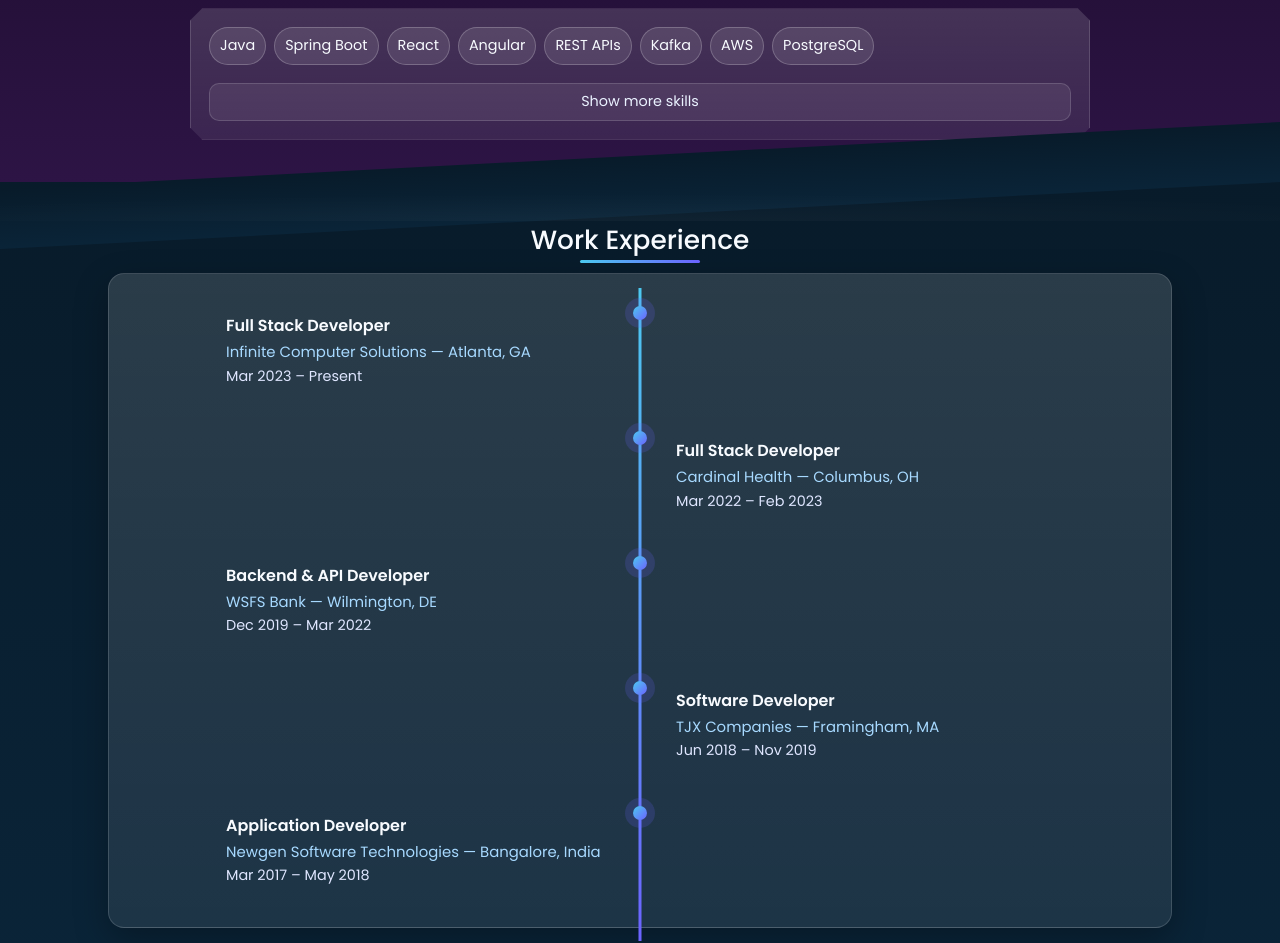
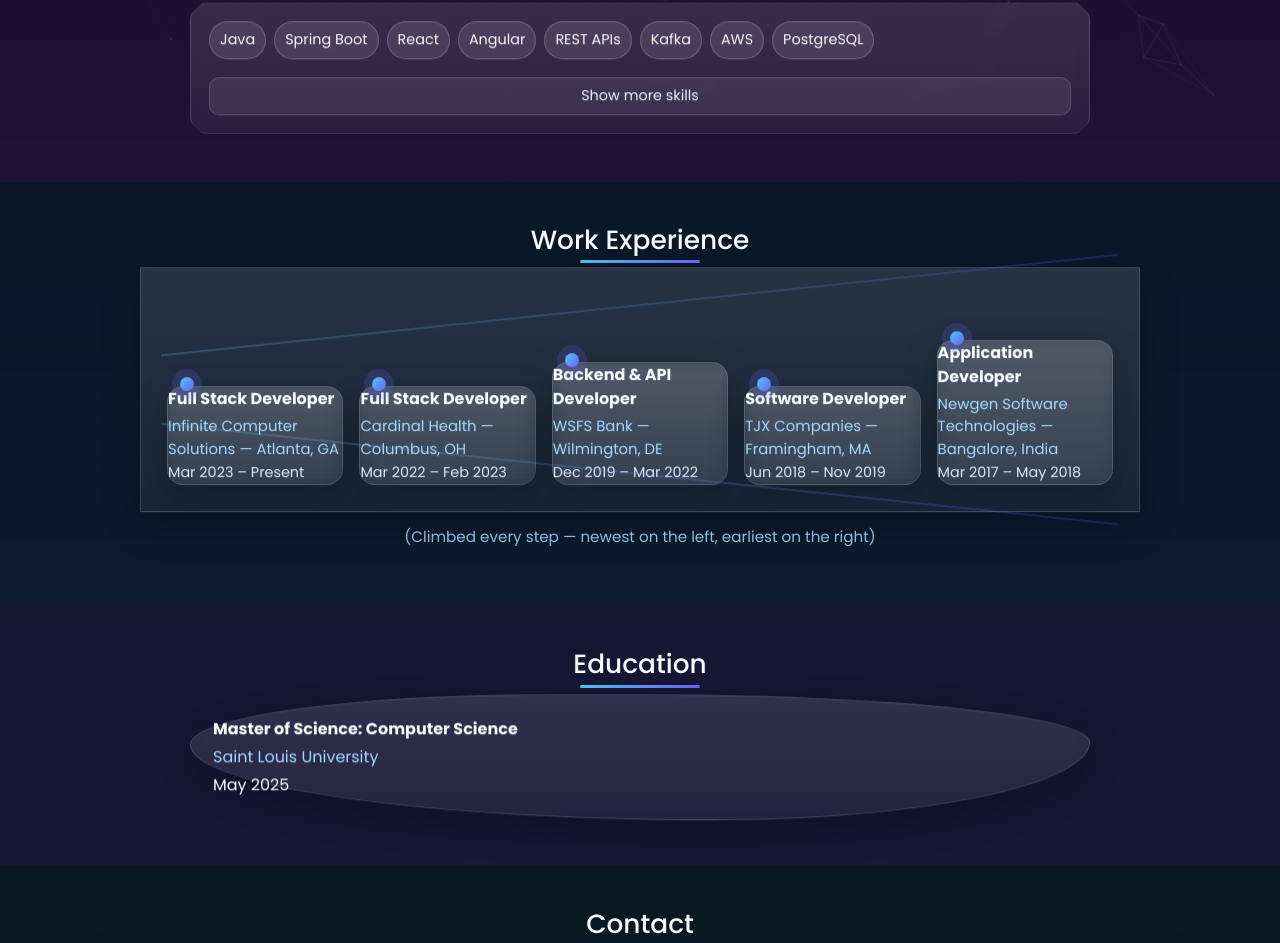
Before and after one commit to Akhilpurella/akhil-portfolio, a plain HTML site: page index.html in a window 1280 px wide. Shown: the part 691-1634 px from the top of the page. Drawn offline with nearby package versions, Linux system fonts and the light colour scheme.

Commit message:
Update index.html

```diff
--- a/index.html
+++ b/index.html
@@ -16,13 +16,13 @@
     --primary:#6c63ff; --secondary:#4cc9f0; --accent:#c084fc;
     --chip-bg:rgba(255,255,255,.10); --chip-brd:rgba(255,255,255,.22);
 
-    /* band colors */
-    --band-hero:linear-gradient(180deg, #0f132b, #111539);
-    --band-about:linear-gradient(180deg, #0d2235, #0f2a48);
-    --band-skills:linear-gradient(180deg, #220f35, #2d1445);
-    --band-xp:linear-gradient(180deg, #081b2a, #0a2438);
-    --band-edu:linear-gradient(180deg, #1a1737, #1e1c44);
-    --band-ct:linear-gradient(180deg, #071c1f, #0a262a);
+    /* band colors — semi-transparent so particles show through */
+    --band-hero:linear-gradient(180deg, rgba(15,19,43,.78), rgba(17,21,57,.58));
+    --band-about:linear-gradient(180deg, rgba(13,34,53,.70), rgba(15,42,72,.54));
+    --band-skills:linear-gradient(180deg, rgba(34,15,53,.70), rgba(45,20,69,.54));
+    --band-xp:linear-gradient(180deg, rgba(8,27,42,.70), rgba(10,36,56,.54));
+    --band-edu:linear-gradient(180deg, rgba(26,23,55,.72), rgba(30,28,68,.56));
+    --band-ct:linear-gradient(180deg, rgba(7,28,31,.72), rgba(10,38,42,.56));
   }
 
   *{box-sizing:border-box}
@@ -32,36 +32,27 @@
     overflow-x:hidden;
   }
 
-  /* top particles + pattern so background never feels empty */
-  #particles-js{position:fixed;inset:0;z-index:-3;opacity:.5}
+  /* particles + pattern so background never feels empty */
+  #particles-js{position:fixed;inset:0;z-index:-3;opacity:.55}
   .pattern{
-    position:fixed;inset:0;z-index:-2;pointer-events:none;opacity:.16;
+    position:fixed;inset:0;z-index:-2;pointer-events:none;opacity:.10;
     background-image: radial-gradient(rgba(255,255,255,.18) 1px, transparent 1px);
     background-size: 18px 18px;
   }
+
+  /* top scroll progress bar */
   .progressbar{position:fixed;top:0;left:0;height:3px;background:linear-gradient(90deg,var(--secondary),var(--primary));width:0;z-index:1000}
 
   .container{max-width:1100px;margin:0 auto;padding:0 18px}
 
-  /* ===== bands (each section full-width with its own color) ===== */
+  /* ===== bands (each section = full-width color) ===== */
   .band{padding:42px 0; position:relative}
-  .band.hero{background:var(--band-hero)}
-  .band.about{background:var(--band-about)}
-  .band.skills{background:var(--band-skills)}
-  .band.xp{background:var(--band-xp)}
-  .band.edu{background:var(--band-edu)}
-  .band.ct{background:var(--band-ct)}
-
-  /* optional separators (curves / waves / diagonals) */
-  .band.diagonal:before{
-    content:""; position:absolute; left:0; right:0; top:-60px; height:60px;
-    background:inherit; transform:skewY(-3deg); transform-origin:100% 0;
-  }
-  .wave-top{
-    position:absolute;top:-1px;left:0;right:0;height:40px;background:
-      radial-gradient(1200px 40px at 50% 100%, rgba(255,255,255,.12), transparent 70%);
-    opacity:.25;
-  }
+  .hero{background:var(--band-hero)}
+  .about{background:var(--band-about)}
+  .skills{background:var(--band-skills)}
+  .xp{background:var(--band-xp)}
+  .edu{background:var(--band-edu)}
+  .ct{background:var(--band-ct)}
 
   /* ===== HERO (photo left, bio right) ===== */
   .hero-grid{display:grid; grid-template-columns:320px 1fr; gap:26px; align-items:center}
@@ -73,6 +64,7 @@
   .profile-img{
     width:280px; height:280px; border-radius:50%; object-fit:cover;
     border:6px solid var(--line); box-shadow:0 18px 46px rgba(0,0,0,.38); background:#0b1226;
+    animation:float1 9s ease-in-out infinite;
   }
   .name{
     font-size:3rem; font-weight:700; margin:0 0 6px;
@@ -99,33 +91,33 @@
     width:120px;height:3px;border-radius:10px;background:linear-gradient(90deg,var(--secondary),var(--primary))
   }
 
-  /* ===== Shape library ===== */
-  .shape-pill{border-radius:999px}
-  .shape-notched{
-    clip-path: polygon(0 12px, 12px 0, calc(100% - 12px) 0, 100% 12px, 100% calc(100% - 12px),
-                       calc(100% - 12px) 100%, 12px 100%, 0 calc(100% - 12px));
+  /* ===== Glass cards + reveal + “dance” ===== */
+  .glass{
+    background:linear-gradient(180deg, rgba(255,255,255,.12), rgba(255,255,255,.06));
+    border:1px solid var(--line);
+    box-shadow:0 12px 34px rgba(0,0,0,.28);
+    backdrop-filter: blur(6px);
   }
-  .shape-blob{
-    border-radius:40% 50% 42% 58% / 40% 38% 62% 60% ;
+  .cardx{padding:18px; transform:translateY(14px) scale(.98); opacity:0}
+  .cardx.show{transform:none;opacity:1;transition:.65s cubic-bezier(.22,.65,.18,1)}
+  /* subtle “dancing” wiggle */
+  .dance{animation:dance 8s ease-in-out infinite}
+  .dance2{animation:dance 8s ease-in-out 1.2s infinite}
+  .dance3{animation:dance 8s ease-in-out 2.1s infinite}
+  @keyframes dance{
+    0%,100%{ transform:translateY(0) }
+    50%{ transform:translateY(-6px) }
   }
-  .shape-soft{border-radius:16px}
-
-  .glass{
-    background:linear-gradient(180deg, rgba(255,255,255,.14), rgba(255,255,255,.08));
-    border:1px solid var(--line); box-shadow:0 12px 34px rgba(0,0,0,.28);
+  @keyframes float1{
+    0%,100%{ transform:translateY(0) }
+    50%{ transform:translateY(-10px) }
   }
 
-  /* ===== Cards (with reveal) ===== */
-  .cardx{padding:18px; transform:translateY(14px) scale(.98); opacity:0}
-  .cardx.show{transform:none;opacity:1;transition:.65s cubic-bezier(.22,.65,.18,1)}
+  /* ===== About (pill) ===== */
+  .about-card{max-width:900px;margin:0 auto;border-radius:999px}
 
-  /* ===== About ===== */
-  .about-card{max-width:900px;margin:0 auto; background:
-    radial-gradient(120% 140% at -10% -20%, rgba(108,99,255,.25), transparent 60%),
-    radial-gradient(120% 120% at 110% 20%, rgba(76,201,240,.18), transparent 60%);}
-
-  /* ===== Skills (compact + toggle) ===== */
-  .skills-wrap{max-width:900px;margin:0 auto}
+  /* ===== Skills (compact + toggle; notched) ===== */
+  .skills-wrap{max-width:900px;margin:0 auto;border-radius:18px; clip-path: polygon(0 12px, 12px 0, calc(100% - 12px) 0, 100% 12px, 100% calc(100% - 12px), calc(100% - 12px) 100%, 12px 100%, 0 calc(100% - 12px));}
   .skills-rows{display:grid;gap:8px}
   .row-collapse{display:flex;flex-wrap:wrap;gap:8px}
   .hidden{display:none}
@@ -135,37 +127,52 @@
   }
   .toggle-btn:hover{background:linear-gradient(90deg,rgba(108,99,255,.25),rgba(76,201,240,.18))}
 
-  /* ===== Experience timeline (inside diagonal band) ===== */
-  .timeline{position:relative;max-width:900px;margin:0 auto;padding:8px 0}
-  .timeline::before{content:'';position:absolute;left:50%;transform:translateX(-50%);width:3px;height:100%;background:linear-gradient(var(--secondary),var(--primary))}
-  .timeline-item{width:50%;padding:12px 22px;position:relative}
-  .timeline-item:nth-child(odd){left:0}
-  .timeline-item:nth-child(even){left:50%}
-  .timeline-content{padding:14px}
-  .timeline-dot{width:14px;height:14px;background:linear-gradient(135deg,var(--secondary),var(--primary));border-radius:50%;position:absolute;top:18px;z-index:1;box-shadow:0 0 0 8px rgba(108,99,255,.18)}
-  .timeline-item:nth-child(odd) .timeline-dot{right:-7px}
-  .timeline-item:nth-child(even) .timeline-dot{left:-7px}
-  .role{font-size:1rem;font-weight:600;margin-bottom:3px}
-  .company{font-size:.93rem;color:#a7d9ff;margin-bottom:2px}
-  .duration{font-size:.9rem;color:#dfe6ff}
-  @media (max-width: 992px){
-    .timeline::before{left:26px;transform:none}
-    .timeline-item{width:100%;left:0!important;padding-left:58px}
-    .timeline-dot{left:18px}
+  /* ===== Experience LADDER ===== */
+  .ladder-wrap{position:relative; max-width:1000px; margin:0 auto}
+  /* diagonal “rails” */
+  .ladder-wrap::before,
+  .ladder-wrap::after{
+    content:""; position:absolute; left:2%; right:2%; top:36px; height:2px;
+    background:linear-gradient(90deg, rgba(125,211,252,.6), rgba(108,99,255,.6));
+    transform:skewY(-6deg);
+    opacity:.35; filter:blur(.2px);
+  }
+  .ladder-wrap::after{ top:auto; bottom:36px; transform:skewY(6deg) }
+
+  .ladder{
+    position:relative;
+    display:grid; gap:16px;
+    grid-template-columns: repeat(5, minmax(170px, 1fr));
+    align-items:end;
+    padding:28px 8px 8px;
+  }
+  @media (max-width: 1100px){
+    .ladder{grid-template-columns: repeat(auto-fit, minmax(220px, 1fr))}
+  }
+
+  .rung{
+    position:relative;
+    /* Step height: higher index sits higher -> “climb” left → right */
+    margin-top: calc((4 - var(--i)) * 18px);
+    border-radius:16px;
+  }
+  .rung .role{font-weight:700;font-size:1rem;margin-bottom:4px}
+  .rung .company{font-size:.93rem;color:#a7d9ff;margin-bottom:2px}
+  .rung .duration{font-size:.9rem;color:#dfe6ff}
+
+  /* connector dot on each rung */
+  .rung::before{
+    content:""; position:absolute; left:12px; top:-10px; width:14px; height:14px; border-radius:50%;
+    background:linear-gradient(135deg,var(--secondary),var(--primary));
+    box-shadow:0 0 0 8px rgba(108,99,255,.18);
   }
 
   /* ===== Education blob ===== */
   .edu-card{
-    max-width:900px;margin:0 auto; padding:22px;
-    background:
-      radial-gradient(80% 100% at 20% 10%, rgba(192,132,252,.24), transparent 60%),
-      radial-gradient(120% 120% at 110% 30%, rgba(108,99,255,.22), transparent 60%);
+    max-width:900px;margin:0 auto; padding:22px; border-radius:40% 50% 42% 58% / 40% 38% 62% 60%;
   }
 
-  /* ===== Contact wave ===== */
-  .ct .wave-top{opacity:.35}
-
-  /* Footer */
+  /* ===== Contact ===== */
   .footer{text-align:center;padding:20px 0;color:#c7d1f2}
 </style>
 </head>
@@ -202,11 +209,11 @@
     </div>
   </section>
 
-  <!-- ================= ABOUT (PILL) ================= -->
+  <!-- ================= ABOUT (PILL + dance) ================= -->
   <section class="band about">
     <div class="container">
       <h2 class="section-title">About</h2>
-      <div class="cardx glass shape-pill about-card">
+      <div class="cardx glass about-card dance show">
         Java full-stack developer with 8+ years building scalable enterprise apps across healthcare, banking,
         retail, and workflow automation. I design resilient microservices, event streaming pipelines, and clean,
         data-driven UIs with a focus on reliability, security, and developer velocity.
@@ -214,17 +221,19 @@
     </div>
   </section>
 
-  <!-- ================= SKILLS (NOTCHED) ================= -->
+  <!-- ================= SKILLS (NOTCHED + dance) ================= -->
   <section class="band skills">
     <div class="container">
       <h2 class="section-title">Skills</h2>
-      <div class="cardx glass shape-notched skills-wrap">
+      <div class="cardx glass skills-wrap dance2 show">
         <div class="skills-rows">
+          <!-- concise row -->
           <div class="row-collapse">
             <span class="chip">Java</span><span class="chip">Spring Boot</span><span class="chip">React</span>
             <span class="chip">Angular</span><span class="chip">REST APIs</span><span class="chip">Kafka</span>
             <span class="chip">AWS</span><span class="chip">PostgreSQL</span>
           </div>
+          <!-- hidden extras -->
           <div id="moreSkills" class="hidden">
             <div class="row-collapse" style="margin-top:6px">
               <span class="chip">JavaScript</span><span class="chip">TypeScript</span><span class="chip">HTML5</span><span class="chip">CSS3</span>
@@ -241,63 +250,57 @@
     </div>
   </section>
 
-  <!-- ================= EXPERIENCE (DIAGONAL BAND) ================= -->
-  <section class="band xp diagonal">
-    <span class="wave-top"></span>
+  <!-- ================= EXPERIENCE (LADDER + dance) ================= -->
+  <section class="band xp">
     <div class="container">
       <h2 class="section-title">Work Experience</h2>
-      <div class="cardx glass shape-soft" style="padding:0">
-        <div class="timeline" style="padding:14px 0">
-          <div class="timeline-item">
-            <div class="timeline-dot"></div>
-            <div class="timeline-content">
+
+      <div class="cardx glass ladder-wrap dance3 show">
+        <div class="ladder">
+          <!-- Rung 1 -->
+          <div class="rung glass" style="--i:0">
             <div class="role">Full Stack Developer</div>
             <div class="company">Infinite Computer Solutions — Atlanta, GA</div>
             <div class="duration">Mar 2023 – Present</div>
           </div>
-          </div>
-          <div class="timeline-item">
-            <div class="timeline-dot"></div>
-            <div class="timeline-content">
+          <!-- Rung 2 -->
+          <div class="rung glass" style="--i:1">
             <div class="role">Full Stack Developer</div>
             <div class="company">Cardinal Health — Columbus, OH</div>
             <div class="duration">Mar 2022 – Feb 2023</div>
           </div>
-          </div>
-          <div class="timeline-item">
-            <div class="timeline-dot"></div>
-            <div class="timeline-content">
+          <!-- Rung 3 -->
+          <div class="rung glass" style="--i:2">
             <div class="role">Backend & API Developer</div>
             <div class="company">WSFS Bank — Wilmington, DE</div>
             <div class="duration">Dec 2019 – Mar 2022</div>
           </div>
-          </div>
-          <div class="timeline-item">
-            <div class="timeline-dot"></div>
-            <div class="timeline-content">
+          <!-- Rung 4 -->
+          <div class="rung glass" style="--i:3">
             <div class="role">Software Developer</div>
             <div class="company">TJX Companies — Framingham, MA</div>
             <div class="duration">Jun 2018 – Nov 2019</div>
           </div>
-          </div>
-          <div class="timeline-item">
-            <div class="timeline-dot"></div>
-            <div class="timeline-content">
+          <!-- Rung 5 -->
+          <div class="rung glass" style="--i:4">
             <div class="role">Application Developer</div>
             <div class="company">Newgen Software Technologies — Bangalore, India</div>
             <div class="duration">Mar 2017 – May 2018</div>
           </div>
         </div>
       </div>
-      </div>
+
+      <p class="text-center mt-2" style="color:#a7d9ff;opacity:.85;font-size:.95rem">
+        (Climbed every step — newest on the left, earliest on the right)
+      </p>
     </div>
   </section>
 
-  <!-- ================= EDUCATION (BLOB) ================= -->
+  <!-- ================= EDUCATION (BLOB + dance) ================= -->
   <section class="band edu">
     <div class="container">
       <h2 class="section-title">Education</h2>
-      <div class="cardx glass shape-blob edu-card">
+      <div class="cardx glass edu-card dance show">
         <div class="education-title"><b>Master of Science: Computer Science</b></div>
         <div class="education-institution" style="color:#a7d9ff;margin:4px 0">Saint Louis University</div>
         <div class="education-duration">May 2025</div>
@@ -305,12 +308,11 @@
     </div>
   </section>
 
-  <!-- ================= CONTACT (WAVE) ================= -->
+  <!-- ================= CONTACT (dance) ================= -->
   <section class="band ct">
-    <span class="wave-top"></span>
     <div class="container">
       <h2 class="section-title">Contact</h2>
-      <div class="cardx glass shape-soft contact-card">
+      <div class="cardx glass dance2 show">
         <div class="row g-3">
           <div class="col-md-6"><i class="fa-solid fa-envelope me-2"></i> <a class="text-white" href="mailto:akhilpurella18@gmail.com">akhilpurella18@gmail.com</a></div>
           <div class="col-md-6"><i class="fa-solid fa-phone me-2"></i> <a class="text-white" href="tel:+13143999759">+1 (314) 399-9759</a></div>
@@ -320,9 +322,7 @@
         </div>
       </div>
 
-      <div class="footer">
-        © <span id="year"></span> Akhil Purella. All rights reserved.
-      </div>
+      <div class="footer">© <span id="year"></span> Akhil Purella. All rights reserved.</div>
     </div>
   </section>
 
@@ -341,7 +341,7 @@
     retina_detect:true
   });
 
-  // Reveal
+  // Scroll reveal for cardx
   const io = new IntersectionObserver((entries)=>{
     entries.forEach(e=>{ if(e.isIntersecting){ e.target.classList.add('show'); io.unobserve(e.target);} });
   }, {threshold:.12});
@@ -356,7 +356,7 @@
     toggle.setAttribute('aria-expanded', open ? 'true' : 'false');
   });
 
-  // Scroll progress
+  // Scroll progress bar
   const bar = document.getElementById('progress');
   const onScroll = () => {
     const h = document.documentElement.scrollHeight - innerHeight;
```
Lines whose indentation alone changed are shown as unchanged.
